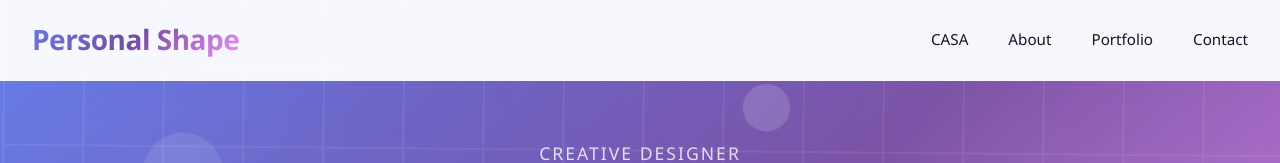
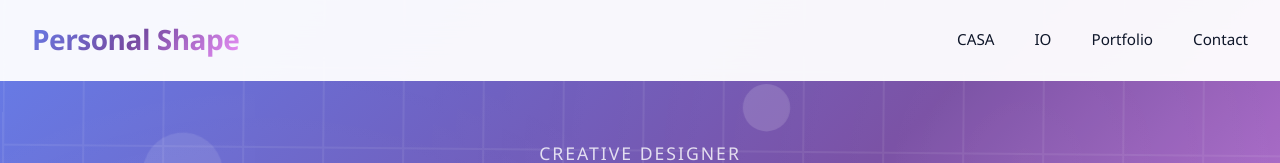
Before and after one commit to claudiatrajna01-DH/CV, a plain HTML site: page index.html in a window 1280 px wide. Shown: the top 163 px of the page. Drawn offline with Linux system fonts and the light colour scheme.

Commit message:
Fix HTML formatting and update navigation links

```diff
--- a/index.html
+++ b/index.html
@@ -21,7 +21,7 @@ https://templatemo.com/tm-593-personal-shape
             <div class="logo">Personal Shape</div>
             <ul class="nav-links">
                 <li><a href="#home">CASA</a></li>
-                <li><a href="#about">About</a></li>
+                <li><a href="#about">IO</a></li>
                 <li><a href="#portfolio">Portfolio</a></li>
                 <li><a href="#contact">Contact</a></li>
             </ul>
```
